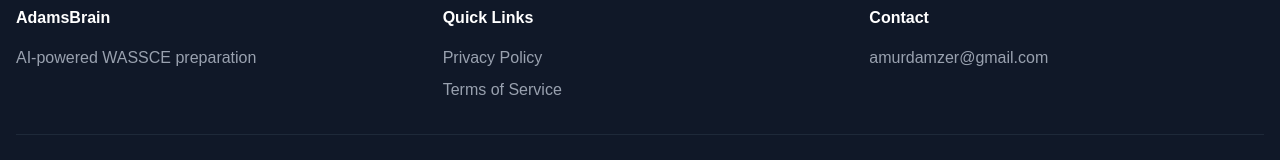
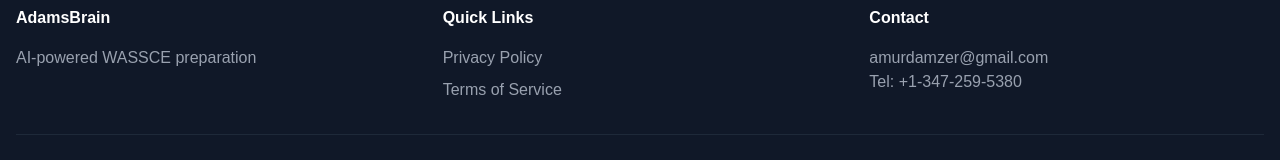
Before and after one commit to AmurdAmzer/AdamsBrain, a Next.js app in the folder frontend/: page / in a window 1280 px wide. Shown: the part 2262-2422 px from the top of the page. Built offline with nearby package versions, Linux system fonts and the light colour scheme; no server answers.

Commit message:
enhance ui

```diff
--- a/frontend/src/app/page.tsx
+++ b/frontend/src/app/page.tsx
@@ -299,6 +299,7 @@
             <div>
               <h4 className="font-bold mb-4">Contact</h4>
               <p className="text-gray-400">amurdamzer@gmail.com</p>
+              <p className="text-gray-400">Tel: +1-347-259-5380</p>
             </div>
           </div>
           <div className="mt-8 pt-8 border-t border-gray-800 text-center text-gray-400">
```
